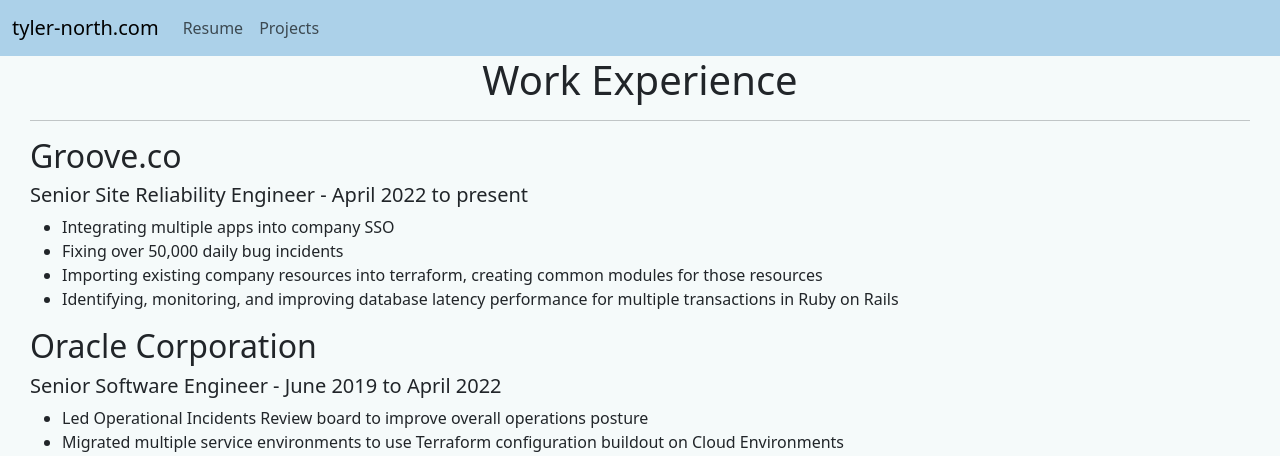
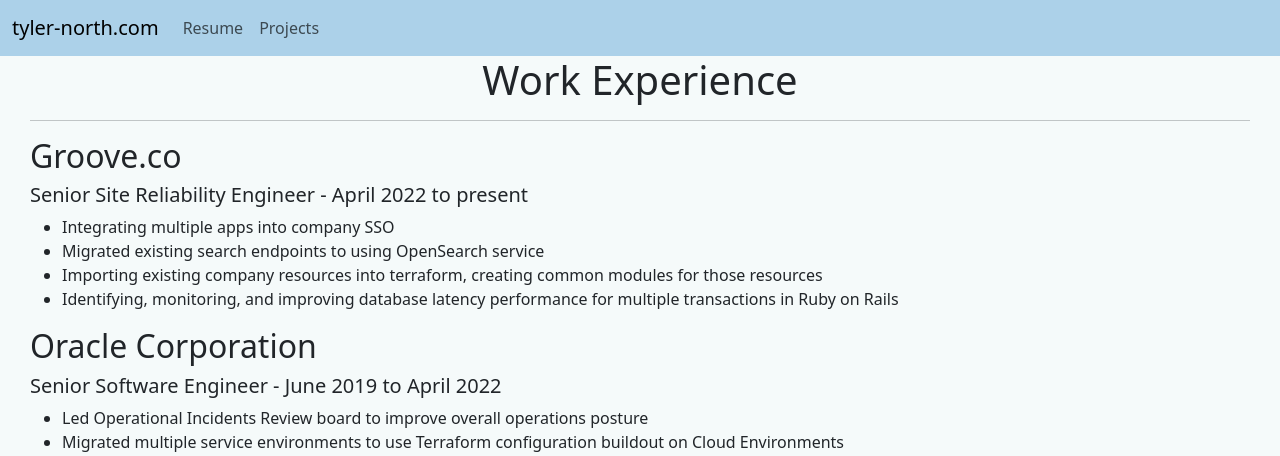
Before and after one commit to tnoff/personal-website, a Django app: page /resume/ in a window 1280 px wide. Shown: the top 456 px of the page. Run offline with Django 3.2, Linux system fonts and the light colour scheme; parts of the project's set-up code (start-up, migrations or seed data) failed here and were passed over; some libraries are stand-ins or nearby versions.

Commit message:
update resume

```diff
--- a/templates/homepage/resume.html
+++ b/templates/homepage/resume.html
@@ -7,7 +7,7 @@
     <h5>Senior Site Reliability Engineer - April 2022 to present</h5>
     <ul>
         <li>Integrating multiple apps into company SSO</li>
-        <li>Fixing over 50,000 daily bug incidents</li>
+        <li>Migrated existing search endpoints to using OpenSearch service</li>
         <li>Importing existing company resources into terraform, creating common modules for those resources</li>
         <li>Identifying, monitoring, and improving database latency performance for multiple transactions in Ruby on Rails</li>
     </ul>
```
